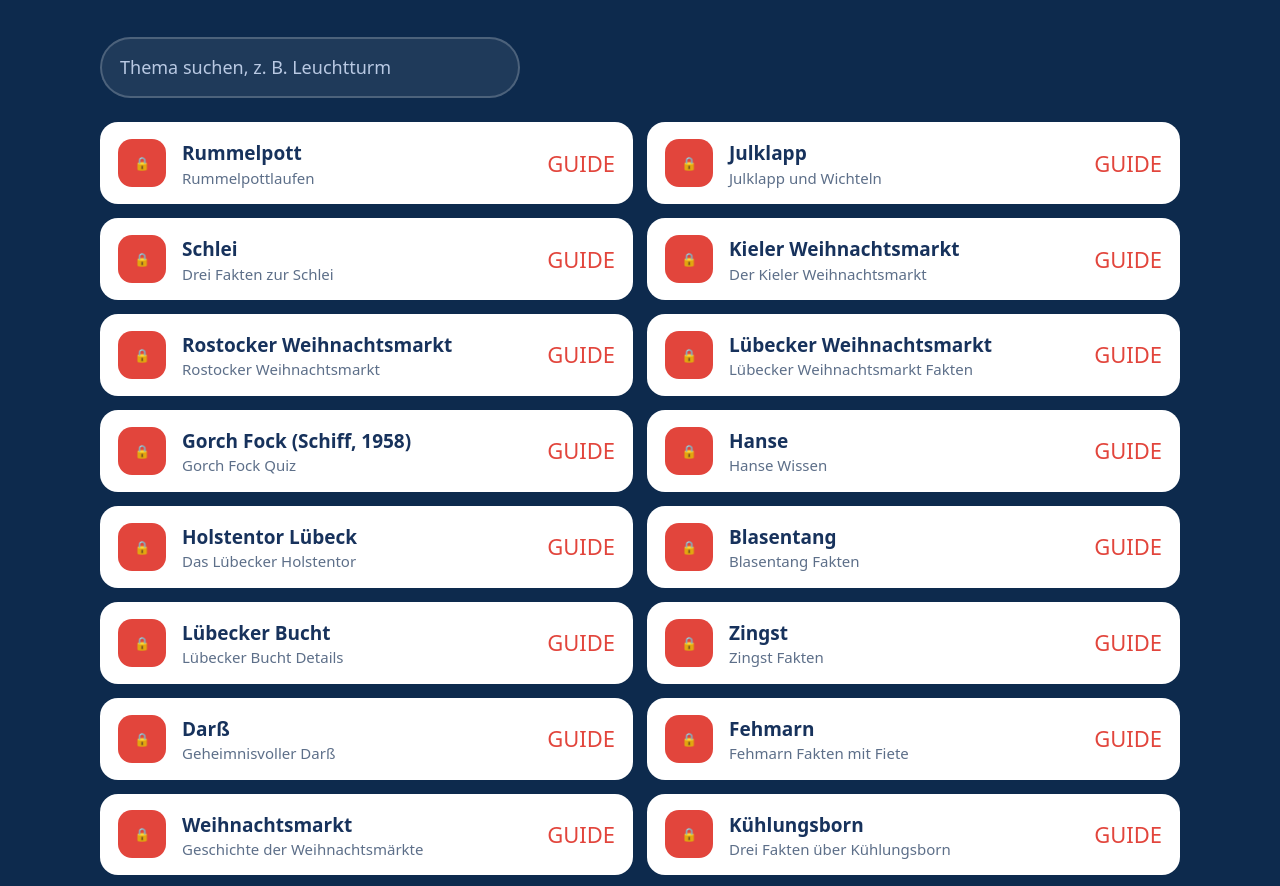
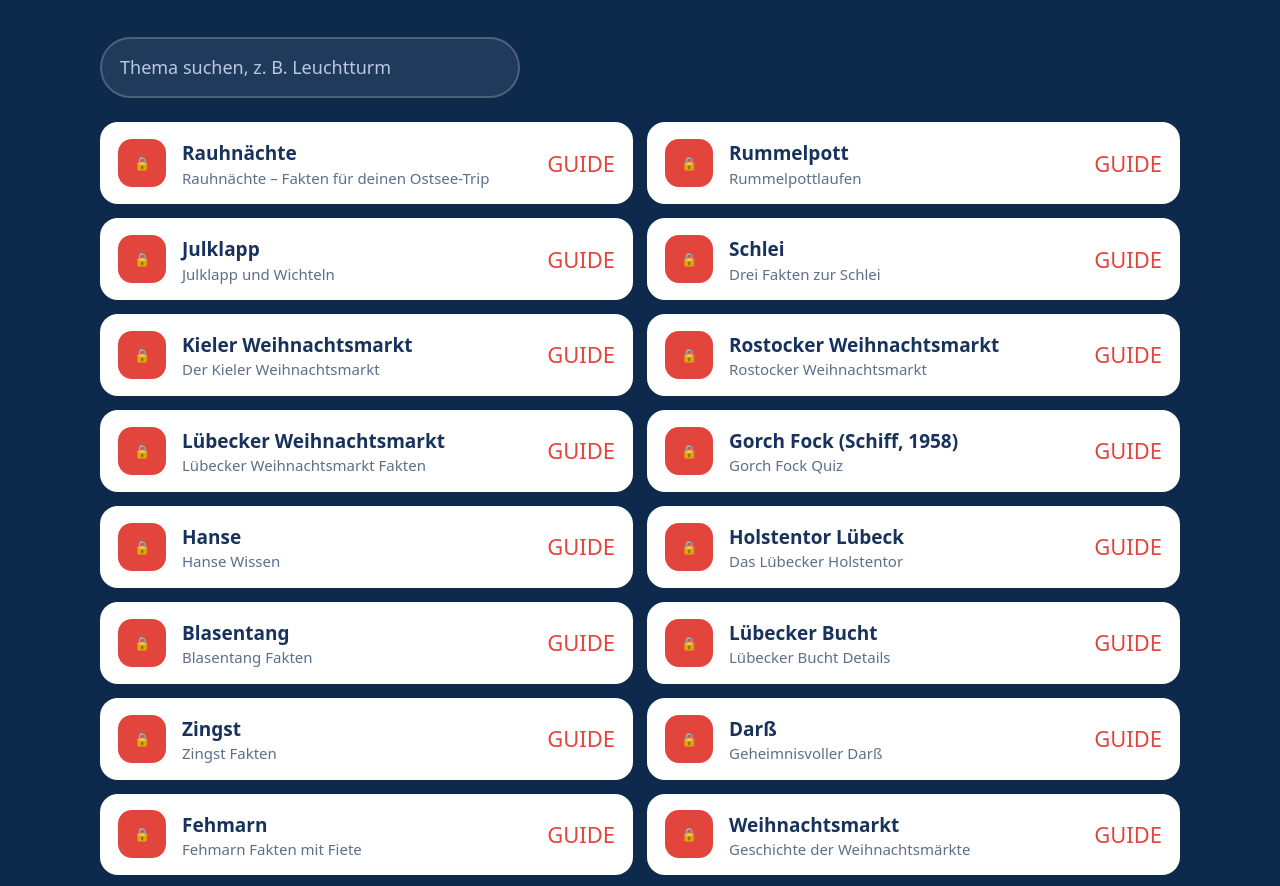
Before and after one commit to fiete-ostsee/fiete-ostsee.github.io, a plain HTML site: page index.html in a window 1280 px wide. Shown: the part 2250-3136 px from the top of the page. Drawn offline with Linux system fonts and the light colour scheme.

Commit message:
Landingpage aktualisiert

```diff
--- a/index.html
+++ b/index.html
@@ -41,7 +41,8 @@ footer{background:var(--navy);color:#b9c9e3;padding:48px 0 60px;font-size:15px}f
 <div class="grid3"><div class="card reveal"><div class="ico" aria-hidden="true">⛵</div><h3>Fiete</h3><p>Ein gefaltetes Papierboot mit blauer Zipfelmütze und Anker. Er schwimmt die Küste entlang und liest, was die Flaschenpost anspült.</p></div><div class="card reveal"><div class="ico" aria-hidden="true">🍾</div><h3>Die Flaschenpost</h3><p>Eine Glasflasche mit Gesicht, voller Nachrichten: Fakten, Orte, Bräuche und Tipps rund um Strand, Meer und Städte.</p></div><div class="card reveal"><div class="ico" aria-hidden="true">🔎</div><h3>Unser Versprechen</h3><p>Nur Belegbares: Jede Aussage hat eine Quelle, die du im Guide nachlesen kannst. Inhalte entstehen mit KI-Hilfe und werden gekennzeichnet.</p></div></div></div></section>
 <section id="so" style="padding-top:20px"><div class="wrap"><h2 class="reveal">So bekommst du deinen Guide</h2><p class="sub reveal">Drei Schritte, kostenlos, direkt in Instagram.</p>
 <div class="steps"><div class="step reveal"><h3>Folgen</h3><p>Folge <a href="https://www.instagram.com/fietes.ostsee/" target="_blank" rel="noopener">@fietes.ostsee</a> auf Instagram – dann verpasst du kein Reel und bekommst die Guides.</p></div><div class="step reveal"><h3>Stichwort kommentieren</h3><p>Schreibe unter ein Reel oder einen Beitrag das Stichwort:<br><button class="kw" id="kw" type="button" aria-label="Stichwort GUIDE kopieren">GUIDE <small>antippen zum Kopieren</small></button></p></div><div class="step reveal"><h3>Nachricht öffnen</h3><p>Du bekommst automatisch eine Nachricht mit dem Link zu den Guides. Er funktioniert nur über die Nachricht.</p></div></div></div></section>
-<section id="guides" class="band"><div class="wrap"><h2 class="reveal">Diese Guides warten auf dich</h2><p class="sub reveal">Kurze PDFs mit Tipps und Wissen zur Ostsee, mit Quellenliste am Ende. Folge uns und kommentiere GUIDE, dann schicken wir dir den Link per Nachricht.</p><label class="sr" for="q" style="position:absolute;left:-999px">Guides durchsuchen</label><input class="search" id="q" type="search" placeholder="Thema suchen, z. B. Leuchtturm" autocomplete="off"><div class="guides" id="list"><div class="gcard reveal" data-s="rummelpott rummelpottlaufen"><span class="gico" aria-hidden="true">🔒</span><span><strong>Rummelpott</strong><small>Rummelpottlaufen</small></span><span class="go" aria-hidden="true">GUIDE</span></div>
+<section id="guides" class="band"><div class="wrap"><h2 class="reveal">Diese Guides warten auf dich</h2><p class="sub reveal">Kurze PDFs mit Tipps und Wissen zur Ostsee, mit Quellenliste am Ende. Folge uns und kommentiere GUIDE, dann schicken wir dir den Link per Nachricht.</p><label class="sr" for="q" style="position:absolute;left:-999px">Guides durchsuchen</label><input class="search" id="q" type="search" placeholder="Thema suchen, z. B. Leuchtturm" autocomplete="off"><div class="guides" id="list"><div class="gcard reveal" data-s="rauhnächte rauhnächte – fakten für deinen ostsee-trip"><span class="gico" aria-hidden="true">🔒</span><span><strong>Rauhnächte</strong><small>Rauhnächte – Fakten für deinen Ostsee-Trip</small></span><span class="go" aria-hidden="true">GUIDE</span></div>
+<div class="gcard reveal" data-s="rummelpott rummelpottlaufen"><span class="gico" aria-hidden="true">🔒</span><span><strong>Rummelpott</strong><small>Rummelpottlaufen</small></span><span class="go" aria-hidden="true">GUIDE</span></div>
 <div class="gcard reveal" data-s="julklapp julklapp und wichteln"><span class="gico" aria-hidden="true">🔒</span><span><strong>Julklapp</strong><small>Julklapp und Wichteln</small></span><span class="go" aria-hidden="true">GUIDE</span></div>
 <div class="gcard reveal" data-s="schlei drei fakten zur schlei"><span class="gico" aria-hidden="true">🔒</span><span><strong>Schlei</strong><small>Drei Fakten zur Schlei</small></span><span class="go" aria-hidden="true">GUIDE</span></div>
 <div class="gcard reveal" data-s="kieler weihnachtsmarkt der kieler weihnachtsmarkt"><span class="gico" aria-hidden="true">🔒</span><span><strong>Kieler Weihnachtsmarkt</strong><small>Der Kieler Weihnachtsmarkt</small></span><span class="go" aria-hidden="true">GUIDE</span></div>
```
